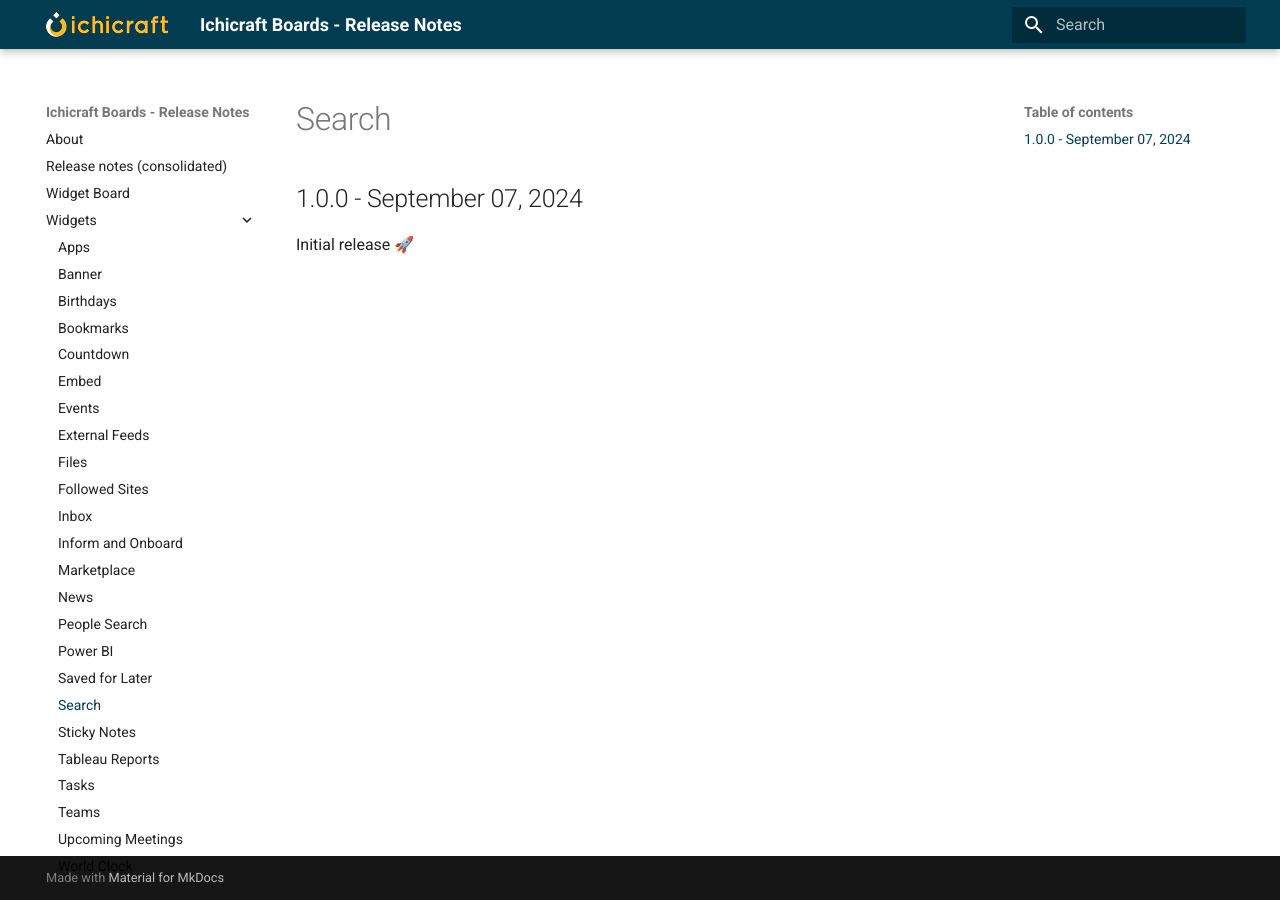
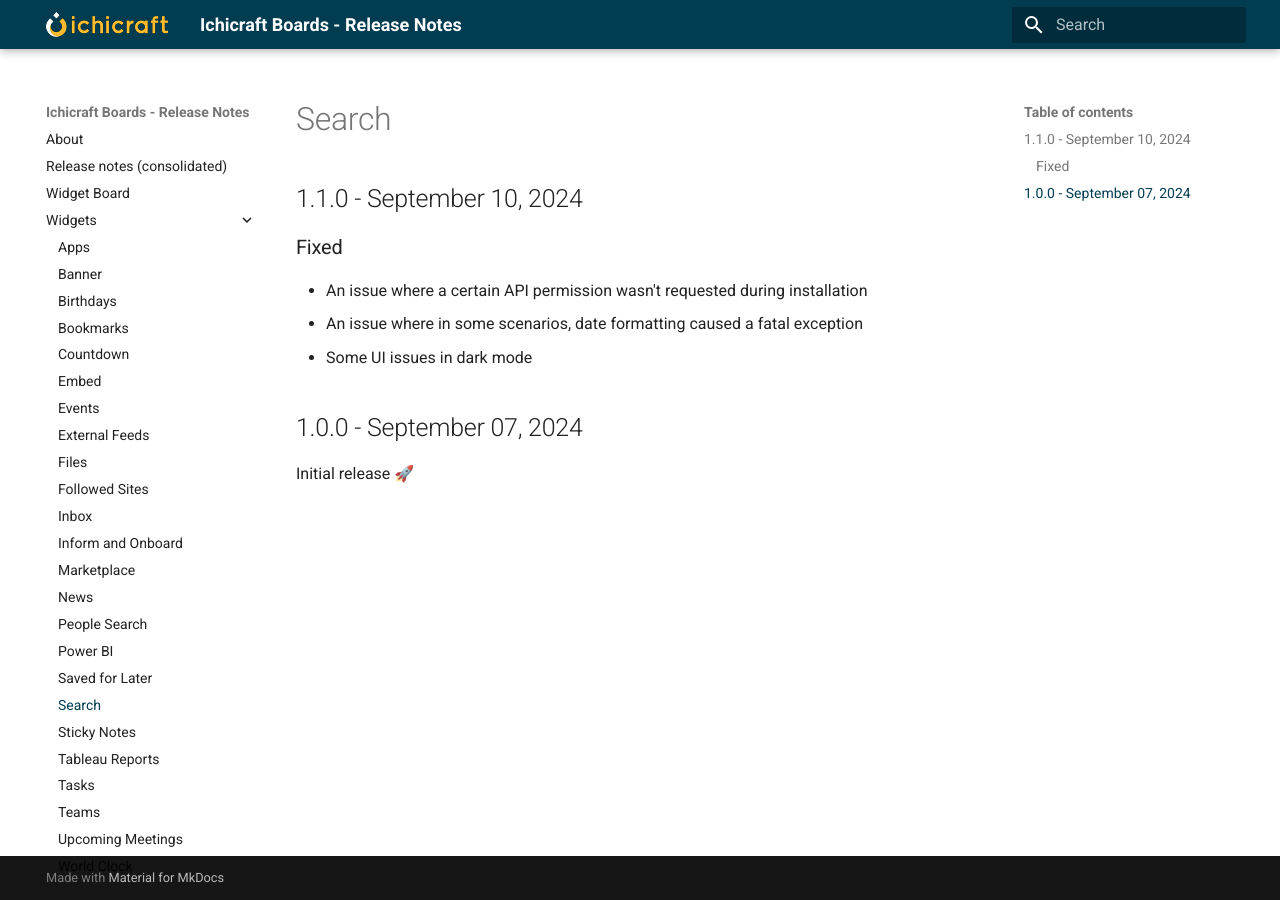
Before and after one commit to ichicraft/widgets-docs, an MkDocs documentation site: the page built from docs/Widgets/Search.md, in a window 1280 px wide. Built offline with MkDocs 1.6.1 and Material for MkDocs 9.7.7, drawn with Linux system fonts in a browser that asks for light colours.

```diff
--- a/docs/Widgets/Search.md
+++ b/docs/Widgets/Search.md
@@ -1,3 +1,10 @@
+## 1.1.0 - September 10, 2024
+
+### Fixed
+- An issue where a certain API permission wasn&#x27;t requested during installation
+- An issue where in some scenarios, date formatting caused a fatal exception
+- Some UI issues in dark mode
+
 ## 1.0.0 - September 07, 2024
 
 Initial release 🚀
```
Also changed, not shown: docs/Release-notes-(consolidated).md (+7 -0 lines).
